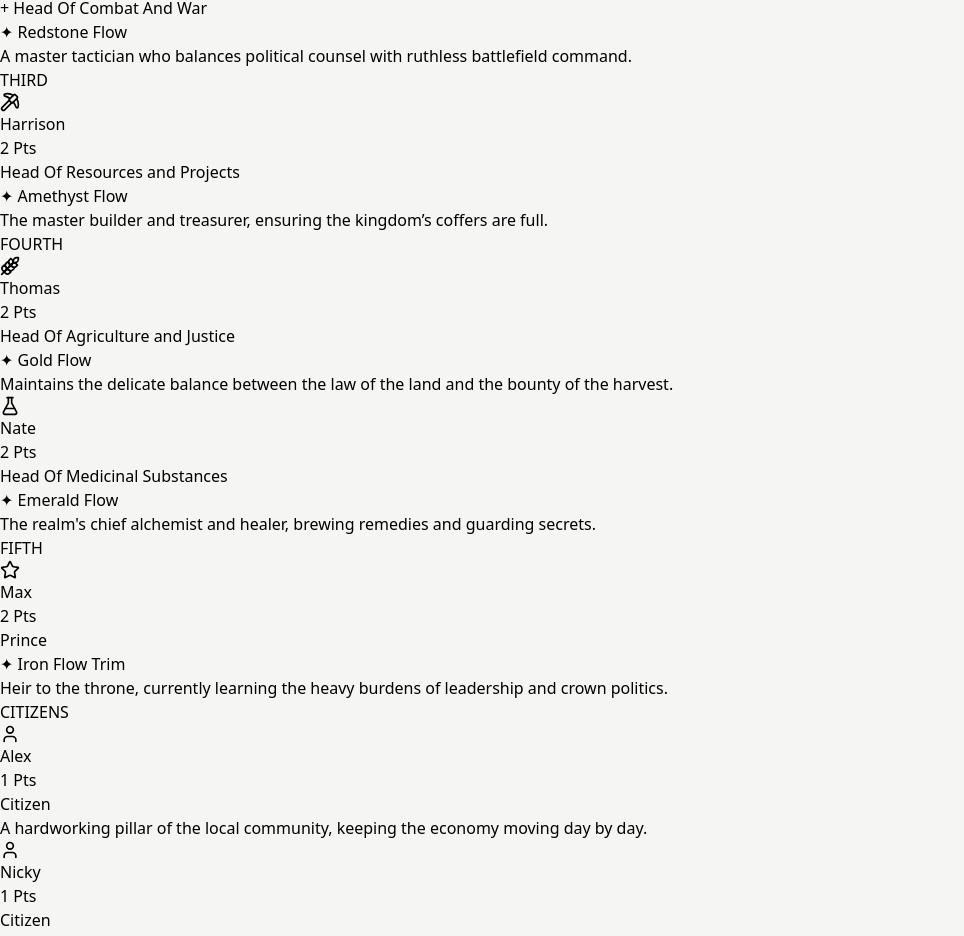
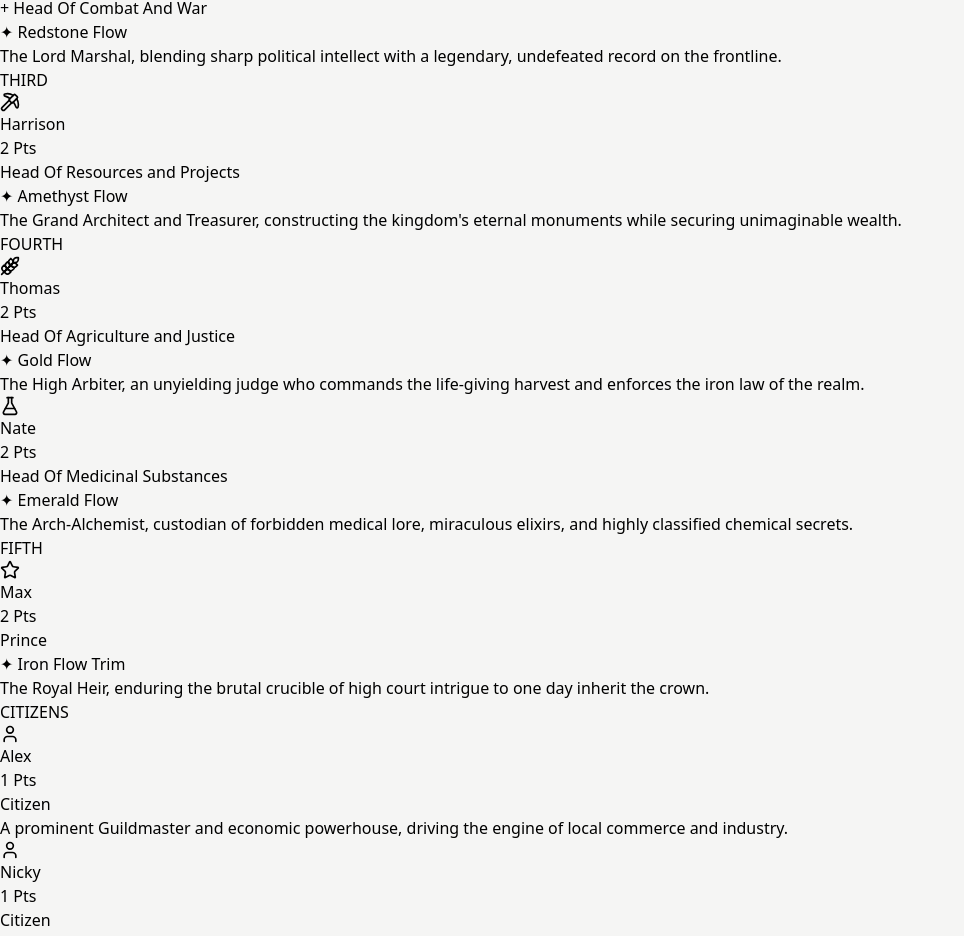
Before and after one commit to parker-sutherland-afk/Kingdom-Hierarchy, a React (Vite) app: page / in a window 1280 px wide. Shown: the part 540-1476 px from the top of the page, without its empty margins (0-964 px from the left). Built offline with nearby package versions, Linux system fonts and the light colour scheme.

Commit message:
Convert dashboard to read-only viewer

```diff
--- a/src/KingdomHierarchy.jsx
+++ b/src/KingdomHierarchy.jsx
@@ -17,16 +17,17 @@ const RANK_TITLES = { 1: "TOP", 2: "SECOND", 3: "THIRD", 4: "FOURTH", 5: "FIFTH"
 
 // EDIT YOUR ROSTER & CUSTOM DESCRIPTIONS HERE:
 const INITIAL_MEMBERS = [
-  { id: 1, name: 'Will', role: 'King', customDesc: 'Absolute ruler of the realm.' },
-  { id: 2, name: 'Parker', role: 'Advisor', customDesc: 'Whispers strategic wisdom into the King\'s ear and orchestrates political maneuvers.' },
-  { id: 3, name: 'Darcy', role: 'Advisor', secondaryRole: 'Head Of Combat And War', customPoints: 3, customDesc: 'A master tactician who balances political counsel with ruthless battlefield command.' },
-  { id: 4, name: 'Harrison', role: 'Head Of Resources and Projects', customDesc: 'The master builder and treasurer, ensuring the kingdom’s coffers are full.' },
-  { id: 5, name: 'Thomas', role: 'Head Of Agriculture and Justice', customDesc: 'Maintains the delicate balance between the law of the land and the bounty of the harvest.' },
-  { id: 6, name: 'Nate', role: 'Head Of Medicinal Substances', customDesc: 'The realm\'s chief alchemist and healer, brewing remedies and guarding secrets.' },
-  { id: 7, name: 'Max', role: 'Prince', customDesc: 'Heir to the throne, currently learning the heavy burdens of leadership and crown politics.' },
-  { id: 8, name: 'Alex', role: 'Citizen', customDesc: 'A hardworking pillar of the local community, keeping the economy moving day by day.' },
-  { id: 9, name: 'Nicky', role: 'Citizen', customDesc: 'An observant townsfolk member who always knows the latest gossip and local happenings.' }
+  { id: 1, name: 'Will', role: 'King', customDesc: 'The High Sovereign whose absolute authority binds the realm and commands the ultimate destiny of all subjects.' },
+  { id: 2, name: 'Parker', role: 'Advisor', customDesc: 'The Grand Strategist, architect of the throne\'s grand designs and master of deep-state diplomacy.' },
+  { id: 3, name: 'Darcy', role: 'Advisor', secondaryRole: 'Head Of Combat And War', customPoints: 3, customDesc: 'The Lord Marshal, blending sharp political intellect with a legendary, undefeated record on the frontline.' },
+  { id: 4, name: 'Harrison', role: 'Head Of Resources and Projects', customDesc: 'The Grand Architect and Treasurer, constructing the kingdom\'s eternal monuments while securing unimaginable wealth.' },
+  { id: 5, name: 'Thomas', role: 'Head Of Agriculture and Justice', customDesc: 'The High Arbiter, an unyielding judge who commands the life-giving harvest and enforces the iron law of the realm.' },
+  { id: 6, name: 'Nate', role: 'Head Of Medicinal Substances', customDesc: 'The Arch-Alchemist, custodian of forbidden medical lore, miraculous elixirs, and highly classified chemical secrets.' },
+  { id: 7, name: 'Max', role: 'Prince', customDesc: 'The Royal Heir, enduring the brutal crucible of high court intrigue to one day inherit the crown.' },
+  { id: 8, name: 'Alex', role: 'Citizen', customDesc: 'A prominent Guildmaster and economic powerhouse, driving the engine of local commerce and industry.' },
+  { id: 9, name: 'Nicky', role: 'Citizen', customDesc: 'The Eyes of the Commons, a master informant who maps the city\'s hidden undercurrents and vital street intelligence.' }
 ];
+
 
 
 
```
